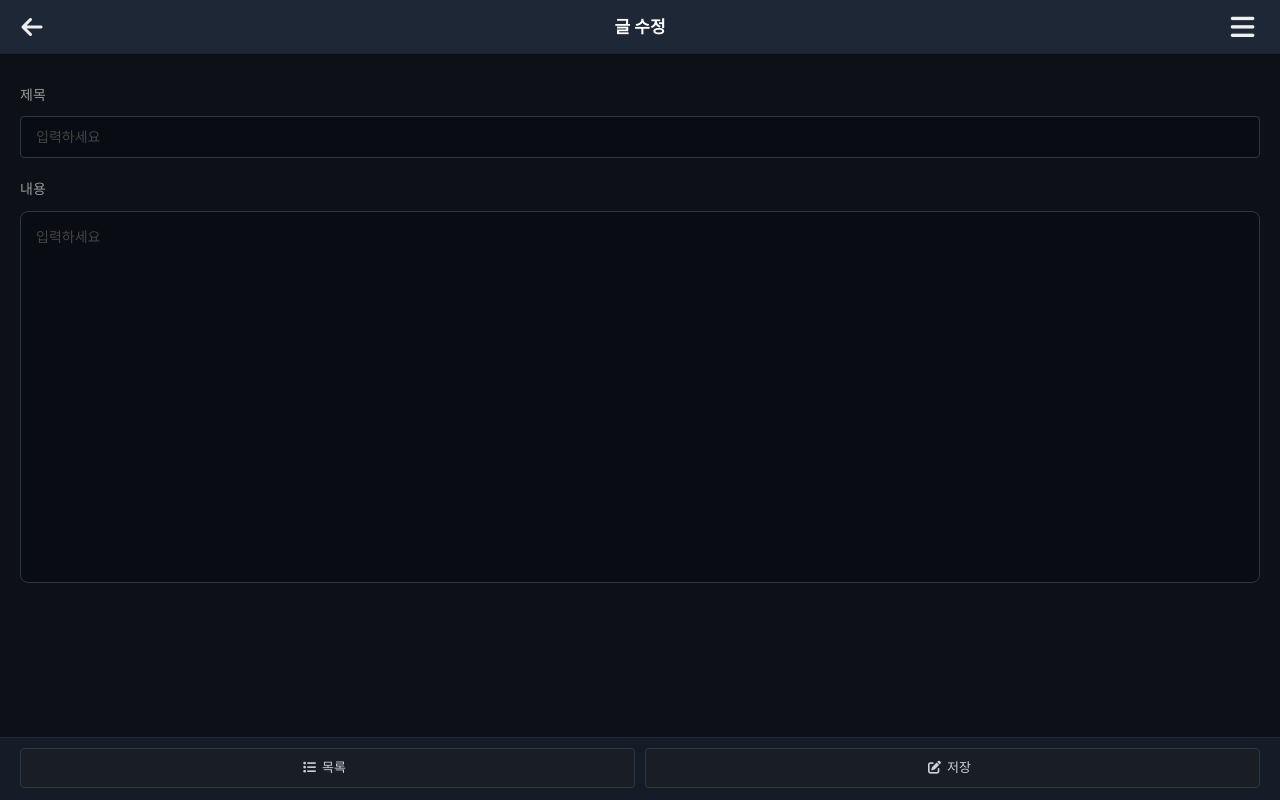
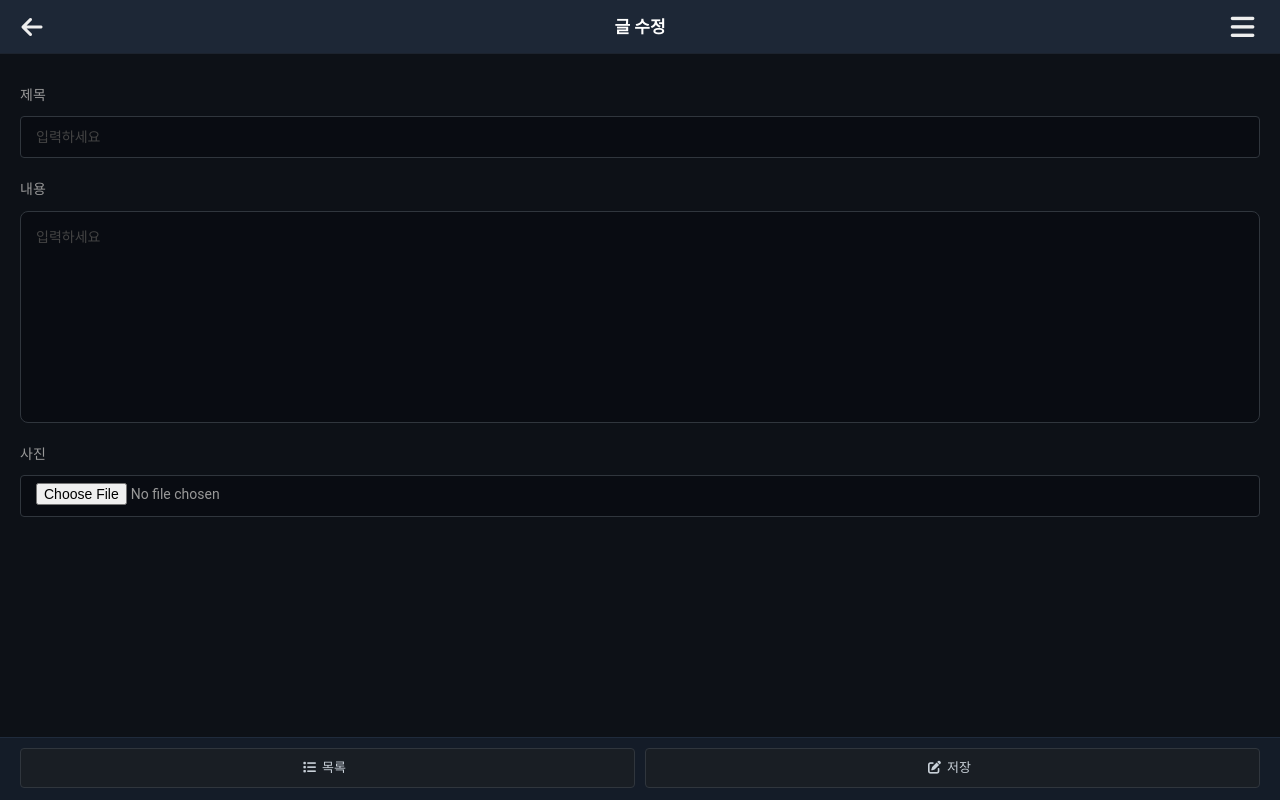
Before and after one commit to kimkee/vue, a Vue app: page /#/modify/1 in a window 1280 px wide. Built offline with nearby package versions, Linux system fonts and the light colour scheme; no server answers; the database is empty.

Commit message:
이미지 업로드 성공,수정까지

```diff
--- a/public/css/common.css
+++ b/public/css/common.css
@@ -243,7 +243,7 @@ input[type="checkbox"]{width:30px;height:30px;display:inline-block;vertical-alig
 
 /* textarea */
 .textarea{padding: 15px 12px 15px 15px;border-radius: 8px;}
-.textarea>textarea{display: block;height: 320rem;height: calc(100vh - 460rem - env(safe-area-inset-bottom));border: none;padding: 0;line-height: 1.45;word-break: break-all;font-size: 14rem;vertical-align: middle;}
+.textarea>textarea{display: block;height: 180rem;border: none;padding: 0;line-height: 1.45;word-break: break-all;font-size: 14rem;vertical-align: middle;}
 .textarea{border: #30363d solid 1px;background-color: #090c12;}
 .textarea.focus{border-color: #000000;}
 .textarea .num{font-size:12rem;position: relative;margin: 6px 0px -1px 0px;display: block;text-align: right;color: #666666;}
@@ -270,7 +270,7 @@ input[type="checkbox"]{width:30px;height:30px;display:inline-block;vertical-alig
 .board-list .list>li .box:hover{background-color: #161c26;}
 .board-list .list>li .box .tits{color: #adb9c9;padding: 9px 12px;font-size: 14px;text-align: left;text-overflow:ellipsis;overflow:hidden;white-space:nowrap;max-width: 100%;display: block;}
 .board-list .list>li .box .cont{display: flex;padding: 10px 12px;border-top: 1px solid #242b36;font-size:13px;}
-.board-list .list>li .box .cont .pics{position: relative; min-width:40rem;width: 40rem;height: 40rem;background:#333;margin: 0rem 10rem 0rem 0rem;border-radius:4rem;overflow:hidden;}
+.board-list .list>li .box .cont .pics{position: relative; min-width:40rem;width: 40rem;height: 40rem; margin: 0rem 10rem 0rem 0rem;border-radius:4rem;overflow:hidden;}
 .board-list .list>li .box .cont .pics .img{position: absolute;height: 100%;left: 50%;top: 50%;transform: translate3d(-50%,-50%,0);opacity: 0.7;}
 .board-list .list>li .box .cont .text{color: #546072;-webkit-line-clamp:2;max-height: 60rem;line-height:1.5em;-webkit-box-orient:vertical;display:-webkit-box;text-overflow:ellipsis;overflow:hidden;word-break:break-all;}
 .board-list .list>li .box .cont .text br{display: none;}
--- a/src/views/Modify.vue
+++ b/src/views/Modify.vue
@@ -19,6 +19,12 @@
               </span>
             </div>
           </li>
+          <li>
+            <label class="dt">사진</label>
+            <div class="dd">
+              <span class="input"><input type="file" id="fileInput" accept="image/*" placeholder="선택하세요"></span>
+            </div>
+          </li>
         </ul>
       </div>
     </main>
@@ -37,6 +43,7 @@
 import db  from '../firebaseConfig.js';
 import { getDoc, doc , updateDoc } from "firebase/firestore";
 import { useRoute } from 'vue-router';
+import { getStorage, ref,uploadBytes ,getDownloadURL  } from "firebase/storage";
 import store from '@/store';
 export default {
   name: 'ModifyItem',
@@ -73,16 +80,44 @@ export default {
     }
     ,
     async modify(){
-      // 데이터 수정 https://firebase.google.com/docs/firestore/manage-data/add-data?hl=ko&authuser=0
       const $title = this.Views.title;
       const $content = this.Views.content
+      const $fileInput = document.querySelector("input#fileInput");
       console.log("수정" + this.pram);
+
+      /* 업로드  */
+      let imgUrl = "";
+      const storage = getStorage();
+      console.log($fileInput.files[0]);
+      if ($fileInput.files[0]) {
+        const filename = $fileInput.files[0].name;
+        const storageRef = ref(storage, "images/"+filename);
+        await uploadBytes( storageRef , $fileInput.files[0] ).then((snapshot) => {
+          console.log('Uploaded a blob or file!',storageRef.fullPath , snapshot);
+        });
+        await getDownloadURL(ref(storage, "images/"+filename))
+        .then((url) => {
+          imgUrl = url;
+          console.log(imgUrl);
+        })
+        .catch((error) => {
+          console.log(error);
+        });
+      }
+
+
+
+
+      // 데이터 수정 https://firebase.google.com/docs/firestore/manage-data/add-data?hl=ko&authuser=0
+
       const docRef = doc(db, "bbs", this.pram );
       await updateDoc(docRef, {
         title: $title,
         content: $content.replace(/\n/g,'<br>'),
+        uid: store.state.userInfo.uid,
         author: store.state.userInfo.nick,
         avatar: store.state.userInfo.avatar,
+        img: imgUrl
       }).then(()=>{
         console.log("수정 성공: ");
         this.$router.push('/view/'+this.pram);
--- a/src/views/Write.vue
+++ b/src/views/Write.vue
@@ -81,13 +81,9 @@ export default {
       const $content = this.Views.content;
       const $fileInput = document.querySelector("input#fileInput");
       const today = new Date();
+      /* 업로드  */
       let imgUrl = "";
-      /* 업로드  */
       const storage = getStorage();
-      // const mountainsRef = ref(storage, $fileInput.files[0].name);
-      /* const metadata = {
-        contentType: 'image/jpeg',
-      }; */
       console.log($fileInput.files[0]);
       if ($fileInput.files[0]) {
         const filename = $fileInput.files[0].name;
```
